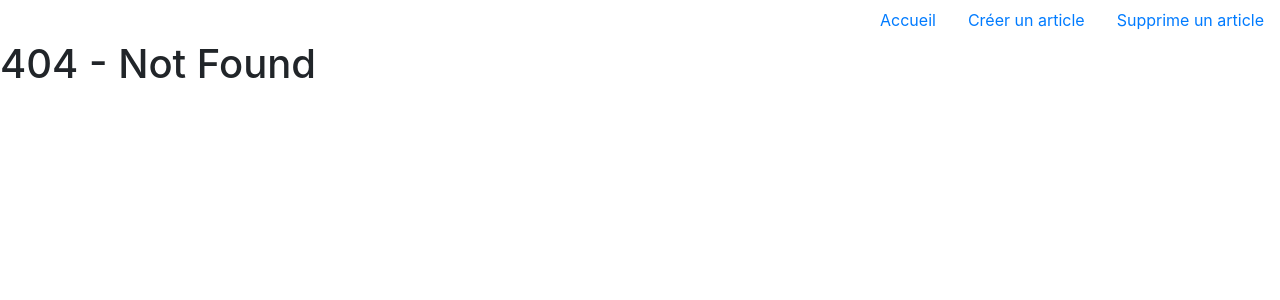
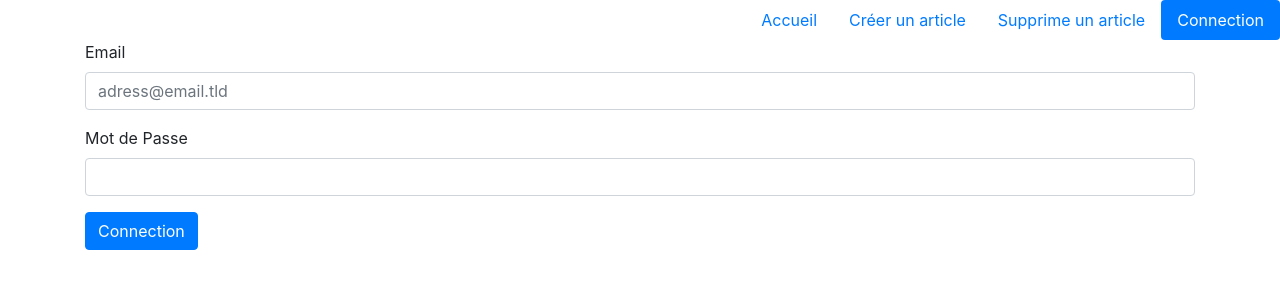
Before and after one commit to ShivaPrime82/first-react-projet, a React (Create React App) app: page /signin in a window 1280 px wide. Before the commit this address had no page. Shown: the top 300 px of the page. Built offline with nearby package versions, Linux system fonts and the light colour scheme.

Commit message:
add Signin pages

```diff
--- a/src/App.js
+++ b/src/App.js
@@ -10,6 +10,7 @@ import 'react-toastify/dist/ReactToastify.min.css';
 import Navigation from './compoments/Navigation';
 
 import Home from './pages/Home';
+import Signin from './pages/Signin';
 import CreateArticle from './pages/CreateArticle';
 import DeleteArticle from './pages/DeleteArticle';
 import ViewArticle from './pages/ViewArticle';
@@ -22,6 +23,7 @@ const App = () => {
             <Navigation />
             <Switch>
                 <Route exact path="/" component={Home} />
+                <Route path="/signin" component={Signin} />
                 <Route path="/articles/create" component={CreateArticle} />
                 <Route path="/articles/delete" component={DeleteArticle} />
                 <Route path="/article/:id" component={ViewArticle} />
--- a/src/compoments/Navigation.js
+++ b/src/compoments/Navigation.js
@@ -15,6 +15,9 @@ const Navigation = () => {
             <Nav.Item>
                 <Nav.Link as={NavLink} to="/articles/delete">Supprime un article</Nav.Link>
             </Nav.Item>
+            <Nav.Item>
+                <Nav.Link as={NavLink} to="/signin">Connection</Nav.Link>
+            </Nav.Item>
         </Nav>
     );
 }
--- /dev/null
+++ b/src/pages/Signin.js
@@ -0,0 +1,55 @@
+import React, { useState } from 'react';
+import { Container, Form, Button } from 'react-bootstrap';
+
+const Signin = () => {
+    const [email, setEmail] = useState("");
+    const [password, setPassword] = useState("");
+
+    const handleChange = (event) => {
+        const { name, value } = event.target;
+
+        switch (name) {
+            case "email":
+                setEmail(value);
+                break;
+            case "password":
+                setPassword(value);
+                break;
+            default:
+                break;
+        }
+    }
+
+    const handleSubmit = (event) => {
+        event.preventDefault();
+    }
+
+    return (
+        <Container>
+            <Form onSubmit={handleSubmit}>
+                <Form.Group controlId="signin.email">
+                    <Form.Label>Email</Form.Label>
+                    <Form.Control
+                        type="email"
+                        name="email"
+                        value={email}
+                        onChange={handleChange}
+                        placeholder="adress@email.tld"
+                    />
+                </Form.Group>
+                <Form.Group controlId="signin.password">
+                    <Form.Label>Mot de Passe</Form.Label>
+                    <Form.Control
+                        type="password"
+                        name="password"
+                        value={password}
+                        onChange={handleChange}
+                    />
+                </Form.Group>
+                <Button variant="primary" type="submit">Connection</Button>
+            </Form>
+        </Container>
+    );
+}
+
+export default Signin;
```
